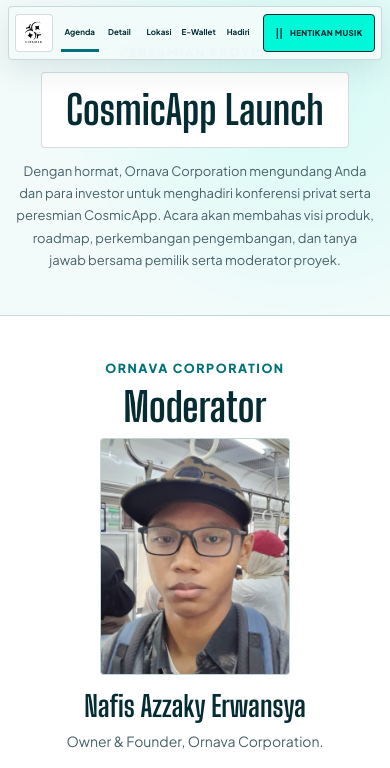
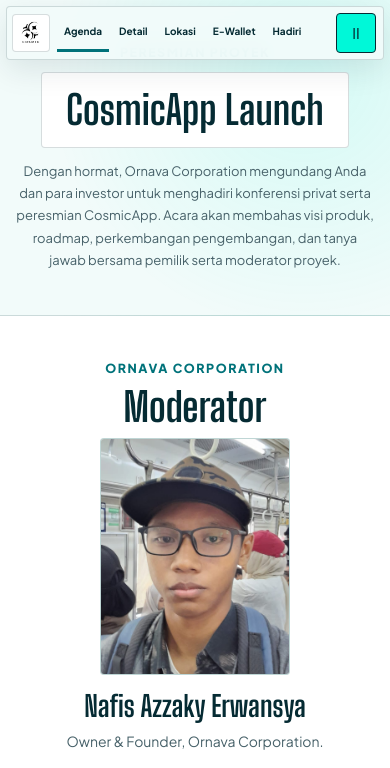
Before and after one commit to AzryNafisFirz/Undangan-Launching-CosmicApp, a plain HTML site: page index.html in a window 390 px wide. Both pictures are taken after a click on the button "Buka Undangan". Shown: the top 768 px of the page. Drawn offline with nearby package versions, Linux system fonts and the light colour scheme.

Commit message:
Fix responsive mobile navbar and gallery visuals

```diff
--- a/style.css
+++ b/style.css
@@ -936,3 +936,15 @@ footer p {
     scroll-behavior: auto !important;
   }
 }
+
+/* Mobile navigation layout fix */
+@media (max-width: 600px) {
+ .invitation-nav {width:calc(100% - 12px);grid-template-columns:40px minmax(0,1fr) 42px;gap:5px;padding:5px;}
+ .nav-links {display:flex;overflow-x:auto;scrollbar-width:none;gap:3px;min-width:0;}
+ .nav-links::-webkit-scrollbar{display:none}
+ .nav-links a{flex:0 0 auto;padding:0 7px;font-size:10px;white-space:nowrap;}
+ .nav-music-toggle{width:40px;height:40px;padding:0;}
+ .nav-music-label{display:none}
+}
+.gallery-grid figure{max-height:none!important;aspect-ratio:4/3;}
+.gallery-grid img{object-fit:cover;}
```
